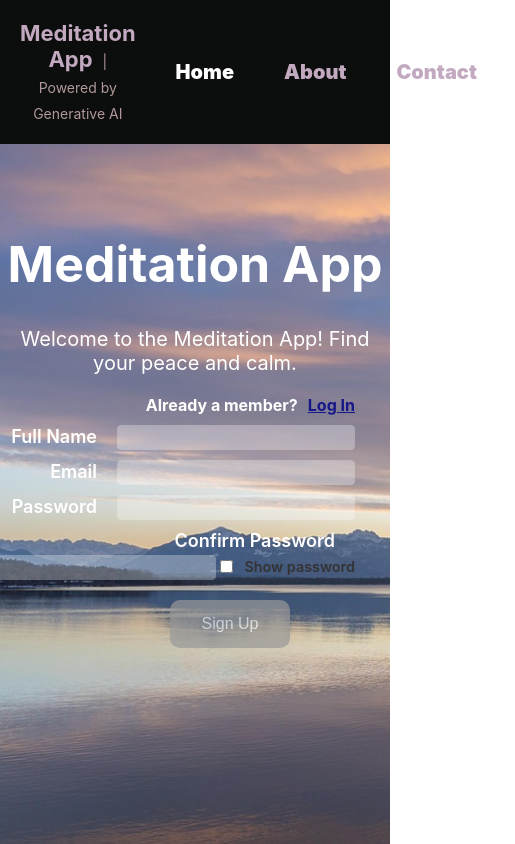
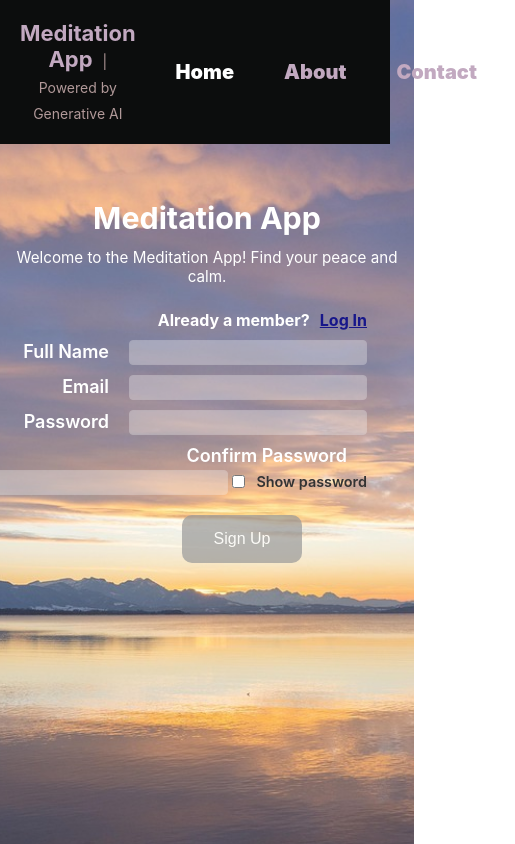
Before and after one commit to vini1237777/Personalised-Visual-Meditation-Guide-Frontend, a React (Create React App) app: page / in a window 390 px wide. Shown: the whole page, 515 px wide, since content can reach past the window. Built offline with nearby package versions, Linux system fonts and the light colour scheme.

Commit message:
Modified Banner to be responsive

```diff
--- a/src/component/banner/Banner.css
+++ b/src/component/banner/Banner.css
@@ -1,33 +1,86 @@
 .banner {
+  background-image: url("../../assets/images/sunset.jpg");
+  background-size: cover;
+  background-position: center;
+  height: 100vh;
+  display: flex;
+  align-items: center;
+  justify-content: center;
+  text-align: left;
+  width: 100vw;
   text-align: center;
-  background-image: url("../../assets/images/sunset.jpg");
-  height: 100vh;
-  background-size: cover;
-  width: 100vw;
+  position: fixed;
 }
 
 .banner-wrapper {
   display: flex;
-  justify-content: center;
-  align-items: flex-end;
-  justify-content: space-evenly;
+  align-items: center;
+  justify-content: space-between;
+  gap: 10px;
+  flex-direction: column;
+  max-width: 100vw;
+  width: 100vw;
+  margin-top: -150px;
 }
 
-.banner h1 {
-  color: white;
-  font-size: 50px;
-  padding-top: 200px;
+.banner-text {
+  flex: 1;
 }
 
-.banner p {
-  color: white;
-  font-size: 20px;
+.banner-text h1 {
+  color: #ffffff;
+  font-size: clamp(2.2rem, 4vw, 3.2rem);
+  margin-bottom: 12px;
 }
 
-.banner-wrapper {
+.banner-text p {
+  color: #ffffff;
+  font-size: clamp(1rem, 2.1vw, 1.25rem);
+  max-width: 700px;
+}
+
+.banner-form {
+  flex: 1;
+  max-width: 420px;
   display: flex;
-  flex-direction: column;
-  align-items: center;
   justify-content: center;
-  margin-bottom: 200px;
 }
+
+@media (max-width: 768px) {
+  .banner {
+    padding: 40px 16px 24px;
+    text-align: center;
+  }
+
+  .banner-wrapper {
+    flex-direction: column;
+    gap: 24px;
+  }
+
+  .banner-text {
+    text-align: center;
+  }
+
+  .banner-text p {
+    margin: 0 auto;
+  }
+
+  .banner-form {
+    width: 100%;
+    max-width: 380px;
+  }
+}
+
+@media (max-width: 480px) {
+  .banner {
+    padding: 24px 12px 20px;
+  }
+
+  .banner-text h1 {
+    font-size: 1.9rem;
+  }
+
+  .banner-text p {
+    font-size: 0.95rem;
+  }
+}
--- a/src/component/banner/Banner.tsx
+++ b/src/component/banner/Banner.tsx
@@ -21,11 +21,12 @@ function Banner({
   return (
     <div className="banner">
       <div className="banner-wrapper">
-        <div>
+        <div className="banner-text">
           <h1>{appTitle}</h1>
           <p>{bannerText}</p>
         </div>
-        <div>
+
+        <div className="banner-form">
           {isLoginPage ? (
             <UserLogin
               userState={userState}
@@ -34,12 +35,7 @@ function Banner({
               isLoggedIn={isLoggedIn}
             />
           ) : (
-            <UserSignup
-              setIsLoggedIn={setIsLoggedIn}
-              userState={userState}
-              setUserState={setUserState}
-              isLoggedIn={isLoggedIn}
-            />
+            <UserSignup userState={userState} setUserState={setUserState} />
           )}
         </div>
       </div>
```
